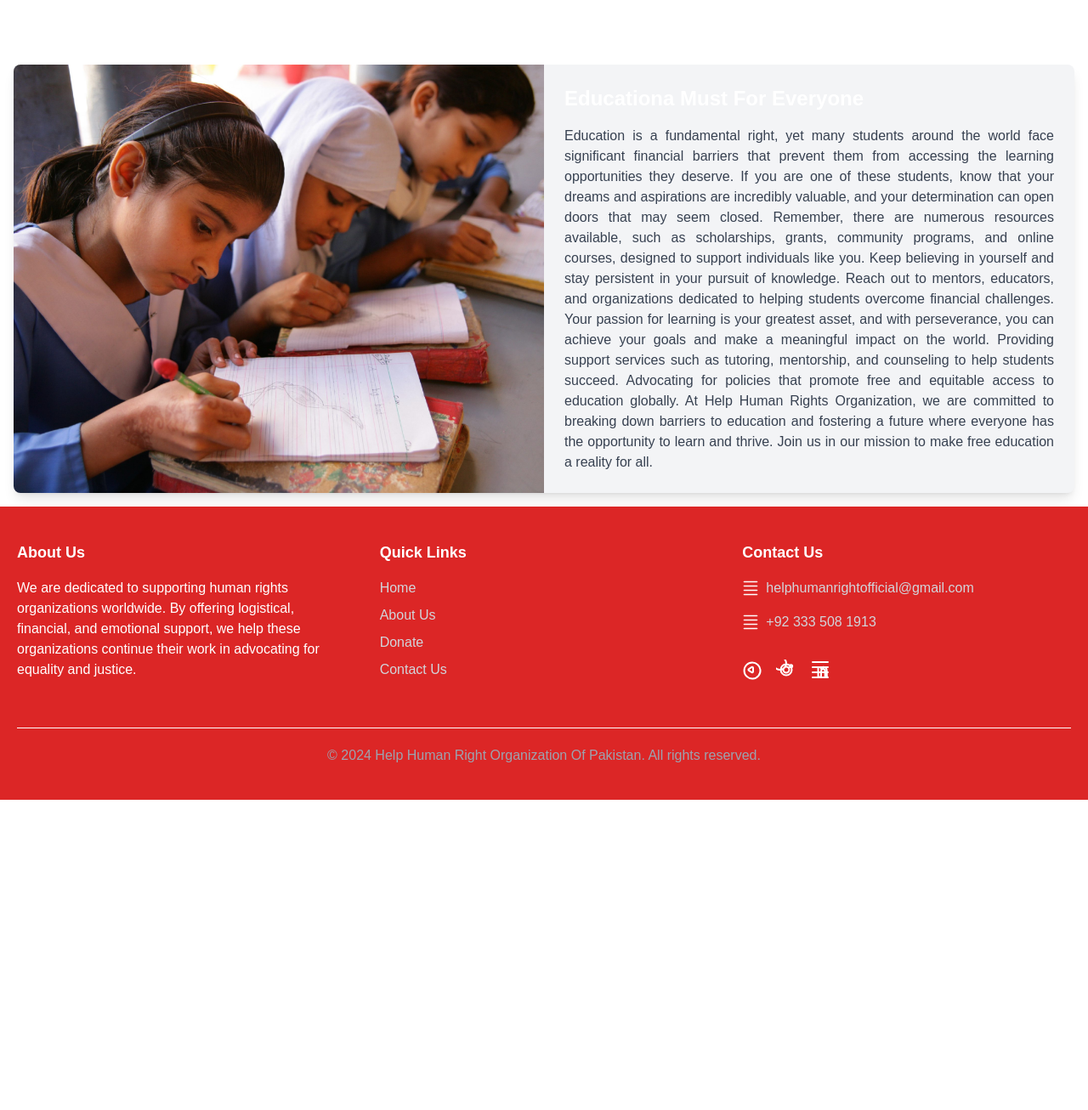
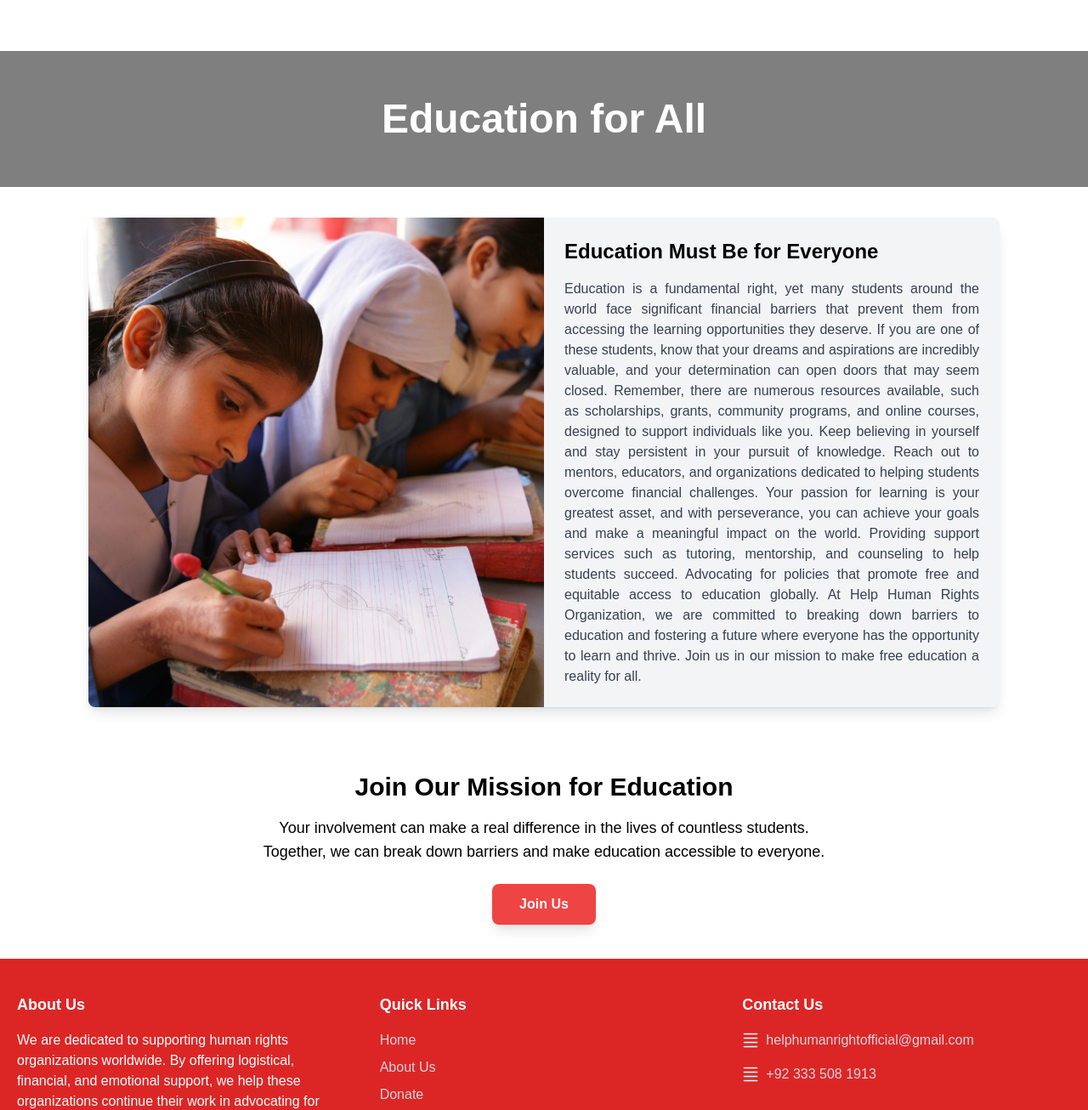
Before and after one commit to 786asifakbar/project, a React (Vite) app: page /helpEducation in a window 1280 px wide. Shown: the part 1012-2318 px from the top of the page at 85% size. Before the commit the page ends 1953 px from the top, so only its background shows below. Built offline with nearby package versions, Linux system fonts and the light colour scheme.

Commit message:
updated code

```diff
--- a/src/pages/FoodAid.jsx
+++ b/src/pages/FoodAid.jsx
@@ -70,7 +70,7 @@ const FoodAid = () => {
       </div>
 
       {/* Call to Action Section */}
-      <div className="bg-yellow-500 py-10">
+      <div className="bg-white py-10">
         <div className="max-w-6xl mx-auto text-center text-black">
           <h2 className="text-2xl md:text-3xl font-bold mb-4">Join Our Mission to Fight Hunger</h2>
           <p className="text-lg max-w-2xl mx-auto mb-6">
@@ -79,7 +79,7 @@ const FoodAid = () => {
 
           {/* NavLink added to the Donate button */}
           <NavLink to="/DonationForm">
-            <button className="bg-white text-yellow-500 font-bold py-3 px-8 rounded-lg shadow-lg transition-all duration-300 hover:bg-gray-100">
+            <button className="bg-red-500 hover:bg-red-600 text-white font-bold py-3 px-8 rounded-lg shadow-lg transition-all duration-300 hover:bg-gray-100">
               Donate Now
             </button>
           </NavLink>
--- a/src/pages/Health.jsx
+++ b/src/pages/Health.jsx
@@ -1,22 +1,66 @@
-import PassPro from "./PassPro";
-import LeftPro from "./leftPro";
+import React from 'react';
+import PassPro from './PassPro';
+import LeftPro from './LeftPro';
 
 const Health = () => {
   return (
     <>
+      {/* Hero Section */}
+      <div className="relative w-full h-[60vh] bg-cover bg-center" style={{ backgroundImage: `url('/Web-Icon.png')` }}>
+        <div className="flex items-center justify-center h-full">
+          <h1 className="text-white text-4xl md:text-5xl font-bold z-10 text-center">
+            Care Your Health
+          </h1>
+        </div>
+      </div>
+      {/* Healthcare Information Section */}
+      <div className="max-w-6xl mx-auto px-6 py-10">
         <PassPro
-        backImgsrc="/Web-Icon.png"
+          backImgsrc=""
           secImg="/health4.jpg"
-        title="Care Your Health"
-        p={`At Help Human Rights, we are committed to providing essential healthcare services to underserved communities.Our Healthcare Support program focuses on delivering comprehensive medical care to individuals who lack access to basic health services.We offer a range of services, including medical check-ups, treatment for chronic conditions, emergency care, and preventive health programs.Our goal is to improve health outcomes, prevent disease, and promote overall well-being. We operate clinics and partner with healthcare professionals to ensure that quality medical care is available to those who need it most. By addressing both immediate health needs and long-term care, we aim to reduce health disparities and support a healthier, more resilient community.`}
+          title=""
+          p={`At Help Human Rights, we are committed to providing essential healthcare services to underserved communities.
+          Our Healthcare Support program focuses on delivering comprehensive medical care to individuals who lack access to basic health services.
+          We offer a range of services, including medical check-ups, treatment for chronic conditions, emergency care, and preventive health programs.
+          Our goal is to improve health outcomes, prevent disease, and promote overall well-being. We operate clinics and partner with healthcare professionals
+          to ensure that quality medical care is available to those who need it most. By addressing both immediate health needs and long-term care,
+          we aim to reduce health disparities and support a healthier, more resilient community.`}
         />
+      </div>
 
+      {/* Donations Impact Section */}
+      <div className="bg-gray-100 py-10">
+        <div className="max-w-6xl mx-auto px-6">
           <LeftPro
             imgsrc="/health3.jpg"
             heading="Your Donations Help Us Create This Impact"
-        pera={`Donations are crucial in enabling us to provide high-quality healthcare services. Your contributions directly support the cost of medical supplies, equipment, and medications needed for patient care.With your help, we can ensure that our clinics are well-stocked and equipped to handle a wide range of medical conditions. Financial support also allows us to fund essential services such as health screenings, vaccinations, and treatment for chronic diseases.These services are vital for preventing illness and managing health conditions, ultimately improving the quality of life for individuals in our care.`}
+            pera={`Donations are crucial in enabling us to provide high-quality healthcare services.
+            Your contributions directly support the cost of medical supplies, equipment, and medications needed for patient care.
+            With your help, we can ensure that our clinics are well-stocked and equipped to handle a wide range of medical conditions.
+            Financial support also allows us to fund essential services such as health screenings, vaccinations, and treatment for chronic diseases.
+            These services are vital for preventing illness and managing health conditions, ultimately improving the quality of life for individuals in our care.`}
           />
+        </div>
+      </div>
+
+      {/* Call to Action Section */}
+      <div className="bg-yellow-300 py-10">
+        <div className="max-w-6xl mx-auto text-center">
+          <h2 className="text-2xl font-bold text-gray-800 mb-4">
+            Join Us in Making a Difference
+          </h2>
+          <p className="text-lg text-gray-700 mb-6">
+            Your support can provide essential healthcare services to those in need. Together, we can create a healthier community.
+          </p>
+          <a href="/donate">
+            <button className="bg-white text-yellow-500 font-bold py-3 px-6 rounded-lg shadow-lg transition duration-300 hover:bg-yellow-200">
+              Donate Now
+            </button>
+          </a>
+        </div>
+      </div>
     </>
   );
 }
+
 export default Health;
--- a/src/pages/PageOfEdu.jsx
+++ b/src/pages/PageOfEdu.jsx
@@ -1,28 +1,48 @@
-import LeftPro from "./leftPro"
-import imgsrc from "/edu5.jpg";
 
+import LeftPro from './leftPro';
+import imgsrc from '/edu5.jpg'; // Ensure this path is correct
+import { NavLink } from 'react-router-dom';
 
 const MainLayout = () => {
   return (
-<>
-    <LeftPro
-        imgsrc={imgsrc}
-        heading="Educationa Must For Everyone"
-        pera={`
-            Education is a fundamental right, yet many students around the world face significant financial barriers that prevent them from accessing the learning opportunities they deserve. If you are one of these students, know that your dreams and aspirations are incredibly valuable, and your determination can open doors that may seem closed. Remember, there are numerous resources available, such as scholarships, grants, community programs, and online courses, designed to support individuals like you. Keep believing in yourself and stay persistent in your pursuit of knowledge. Reach out to mentors, educators, and organizations dedicated to helping students overcome financial challenges.
-            Your passion for learning is your greatest asset, and with perseverance, you can achieve your goals and make a meaningful impact on the world.
-            Providing support services such as tutoring, mentorship, and counseling to help students succeed.
-            Advocating for policies that promote free and equitable access to education globally.
-            At Help Human Rights Organization, we are committed to breaking down barriers
-            to education and fostering a future where everyone has the opportunity to
-            learn and thrive. Join us in our mission to make free education a reality for all.
-`}
+    <>
+      {/* Hero Section */}
+      <div
+        className="relative w-full h-[20vh] flex items-center justify-center bg-cover bg-center"
 
-      />
+      >
+        <div className="absolute inset-0 bg-black opacity-50"></div>
+        <h1 className="relative text-white text-4xl md:text-5xl font-bold z-10 text-center">
+          Education for All
+        </h1>
+      </div>
 
-     </>
+      {/* Educational Information Section */}
+      <div className="max-w-6xl mx-auto py-5 px-6 text-black">
+        <LeftPro
+          imgsrc={imgsrc}
+          heading="Education Must Be for Everyone"
+          pera={`Education is a fundamental right, yet many students around the world face significant financial barriers that prevent them from accessing the learning opportunities they deserve. If you are one of these students, know that your dreams and aspirations are incredibly valuable, and your determination can open doors that may seem closed. Remember, there are numerous resources available, such as scholarships, grants, community programs, and online courses, designed to support individuals like you. Keep believing in yourself and stay persistent in your pursuit of knowledge. Reach out to mentors, educators, and organizations dedicated to helping students overcome financial challenges. Your passion for learning is your greatest asset, and with perseverance, you can achieve your goals and make a meaningful impact on the world. Providing support services such as tutoring, mentorship, and counseling to help students succeed. Advocating for policies that promote free and equitable access to education globally. At Help Human Rights Organization, we are committed to breaking down barriers to education and fostering a future where everyone has the opportunity to learn and thrive. Join us in our mission to make free education a reality for all.`}
+        />
+      </div>
 
-);
+      {/* Call to Action Section */}
+      <div className="bg-white py-10">
+        <div className="max-w-6xl mx-auto text-center text-black">
+          <h2 className="text-2xl md:text-3xl font-bold mb-4">Join Our Mission for Education</h2>
+          <p className="text-lg max-w-2xl mx-auto mb-6">
+            Your involvement can make a real difference in the lives of countless students. Together, we can break down barriers and make education accessible to everyone.
+          </p>
+          {/* Link to donation or volunteer page */}
+          <NavLink to="/DonationForm">
+            <button className="bg-red-500 hover:bg-red-600 text-white font-bold py-3 px-8 rounded-lg shadow-lg transition-all duration-300 hover:bg-gray-100">
+              Join Us
+            </button>
+          </NavLink>
+        </div>
+      </div>
+    </>
+  );
 };
 
 export default MainLayout;
```
Lines whose indentation alone changed are shown as unchanged.
